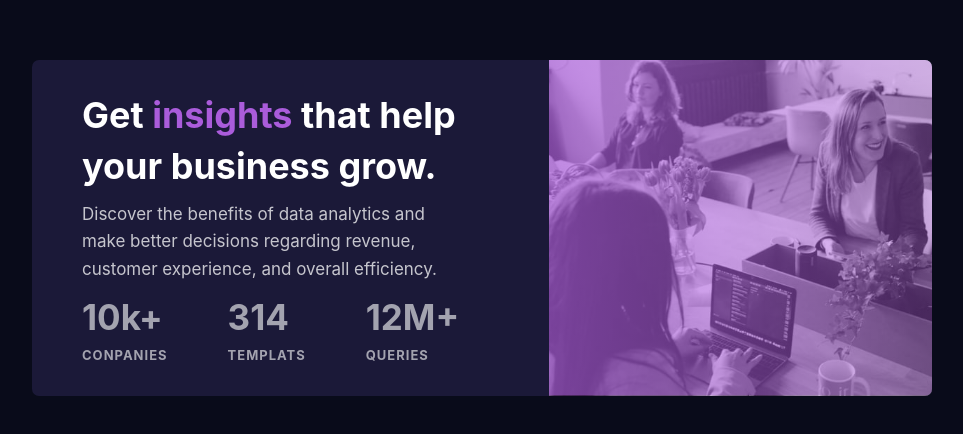
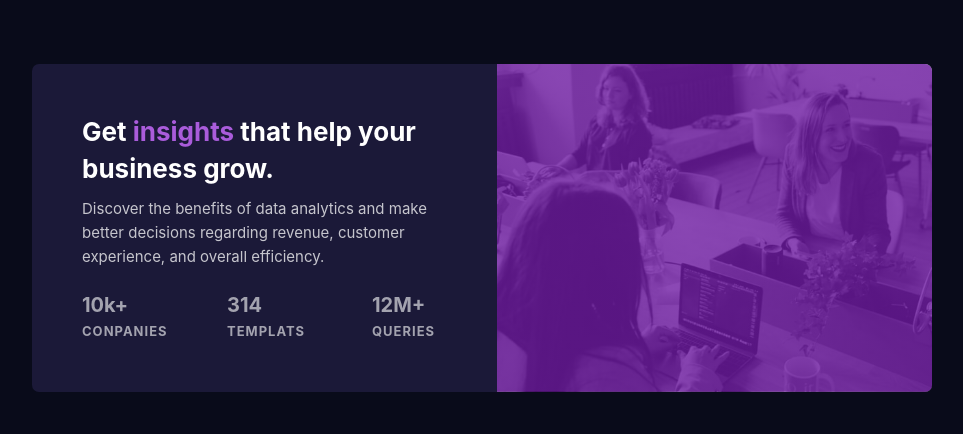
Before and after one commit to duynguyen0613/front__end-stats-preview-card-component, a plain HTML site: page index.html in a window 1280 px wide. Shown: the part 172-606 px from the top of the page, without its empty margins (158-1121 px from the left). Drawn offline with Linux system fonts and the light colour scheme.

Commit message:
fixing media queries for bigger screen

```diff
--- a/css/style.css
+++ b/css/style.css
@@ -112,13 +112,12 @@ body {
 }
 
 .card__stat {
-    margin-bottom: .9rem;
-    margin-top: .6rem;
+    margin: 2rem 0;
 }
 
 .card__stat .number {
     color: var(--c__stat-heading);
-    font-size: 3.5rem;
+    font-size: 2rem;
     font-weight: var(--fw__primary-2);
 }
 
@@ -137,10 +136,11 @@ body {
 
     .card {
         display: grid;
-        grid-template-columns: repeat(3, 1fr) 6rem minmax(45%, 1fr);
+        grid-template-columns: repeat(3, minmax(40px, 1fr)) 1rem minmax(350px, 3fr);
         grid-template-rows: repeat(3, auto);
 
         text-align: left;
+        min-width: 700px;
         max-width: 900px;
         padding: 0rem 0rem 0rem 2rem;
     }
@@ -148,22 +148,29 @@ body {
     .card__image-box {
         grid-column: -2 / -1;
         grid-row: 1 / 5;
+
+        background-image: linear-gradient(to right, hsla(277, 72%, 37%, 0.8), hsla(277, 72%, 37%, 0.8)), url("../images/image-header-mobile.jpg");
+
     }
 
     .card__title {
         grid-column: 1 / 4;
         grid-row: 1;
 
-        margin-top:3rem;
+        font-size: 2.6rem;
+
+        margin-top: 5rem;
     }
 
     .card__body {
         grid-column: 1 / 4;
         grid-row: 2;
+
+        font-size: 1em;
     }
 
     .card__stat {
-        margin-bottom:3rem;
+        margin-bottom: 5rem;
         grid-row: -1;
     }
 
```
